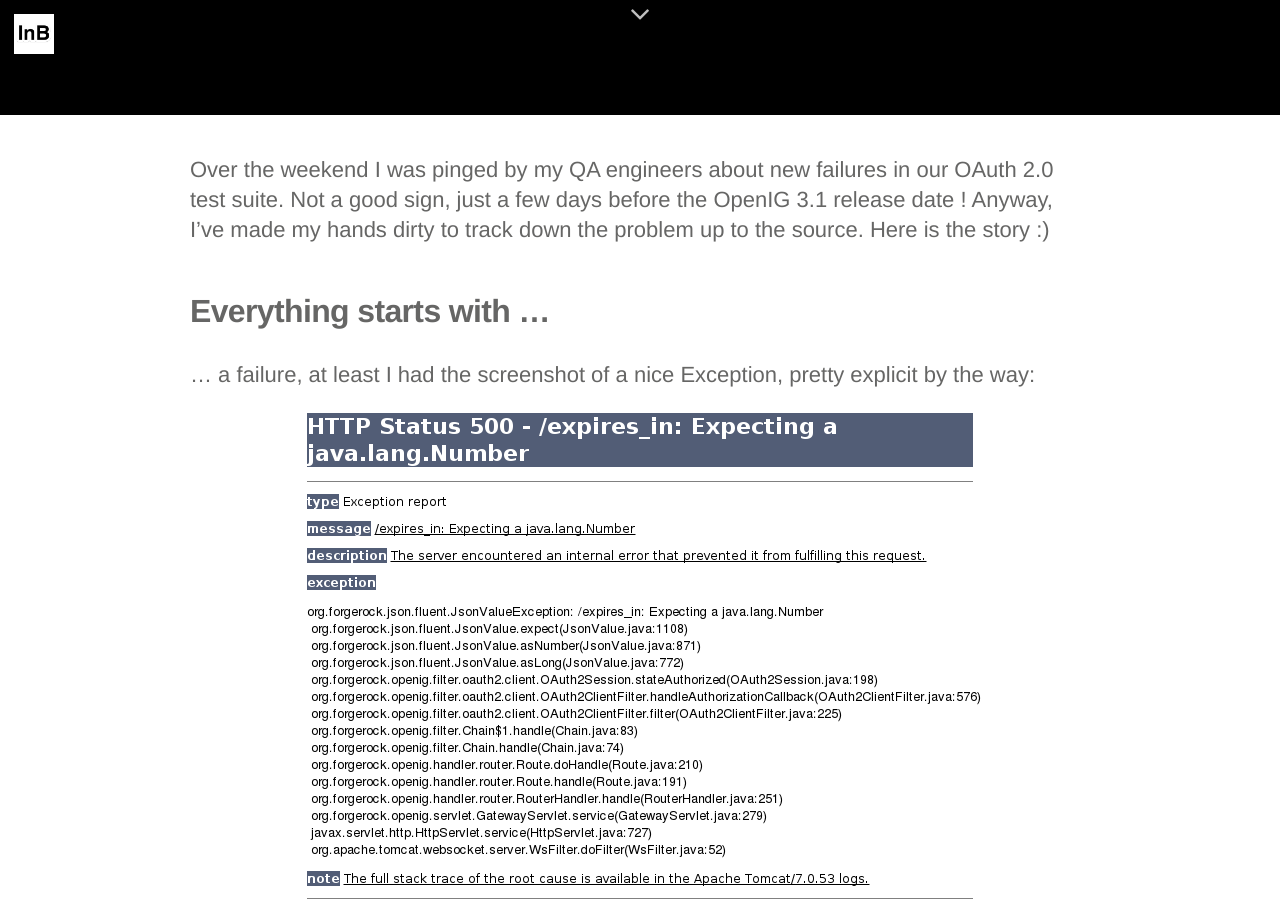
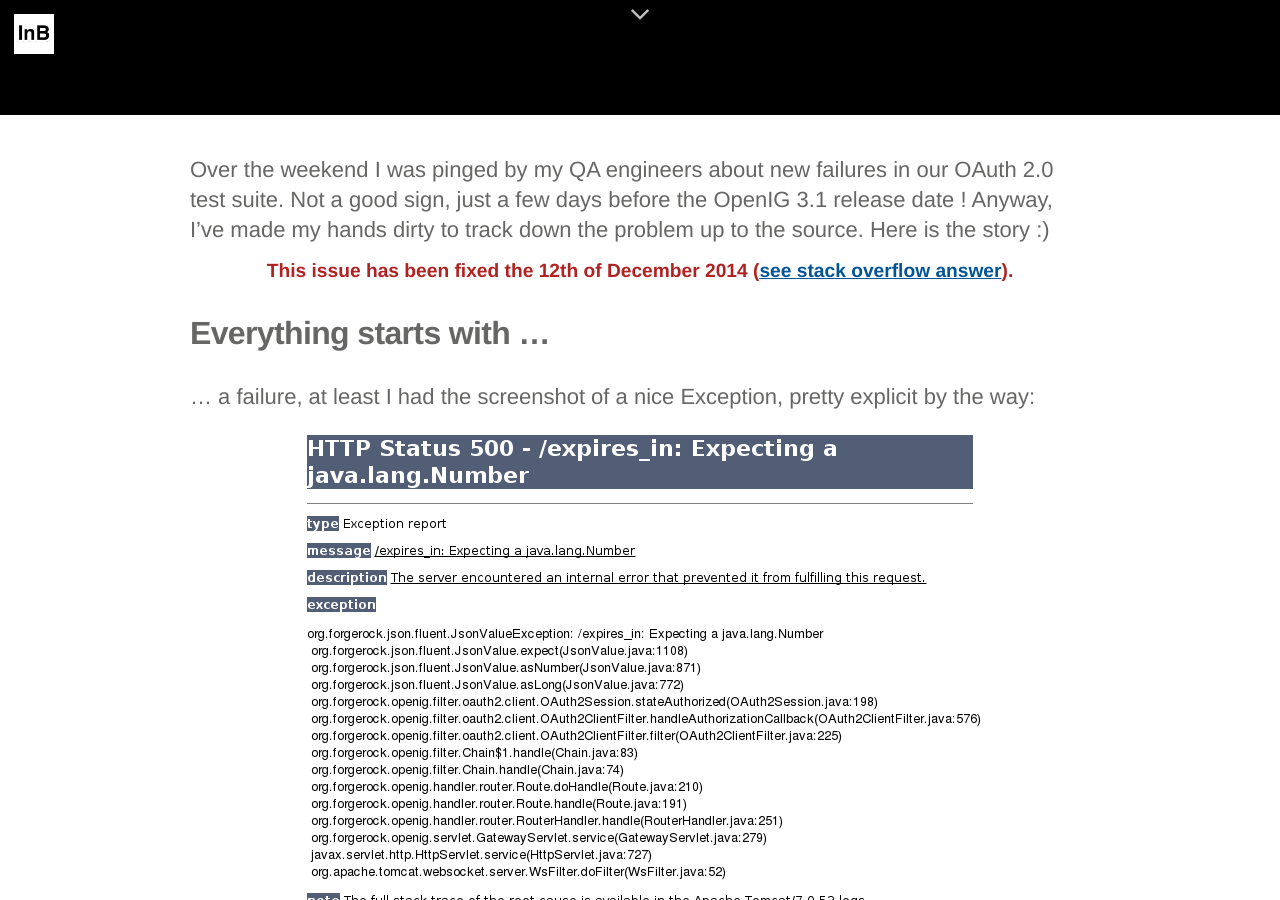
Before and after one commit to sauthieg/sauthieg.github.io, a Jekyll site: the page built from _posts/2014-12-08-google-and-oauth-20-compatibility.markdown, in a window 1280 px wide and 900 px high, scrolled down 785 px. Built offline with Jekyll 4.4.1, drawn with Linux system fonts in a browser that asks for light colours; nearby versions of some CDN libraries; some web fonts are replaced; Markdown is read by kramdown in place of the engine named in the settings; comment, search, counter and statistics services are not loaded.

Commit message:
Edit blog now that Google fixed their code

```diff
--- a/_posts/2014-12-08-google-and-oauth-20-compatibility.markdown
+++ b/_posts/2014-12-08-google-and-oauth-20-compatibility.markdown
@@ -15,6 +15,11 @@ Not a good sign, just a few days before the OpenIG 3.1 release date ! Anyway, I'
 dirty to track down the problem up to the source. Here is the story :)
 
 <!-- more -->
+
+<div style="font-weight: bolder;color: firebrick;text-align: center;font-size: larger;">
+ This issue has been fixed the 12th of December 2014
+ (<a href="http://stackoverflow.com/a/27434915/2831176">see stack overflow answer</a>).
+</div>
 
 # Everything starts with ...
 
```
